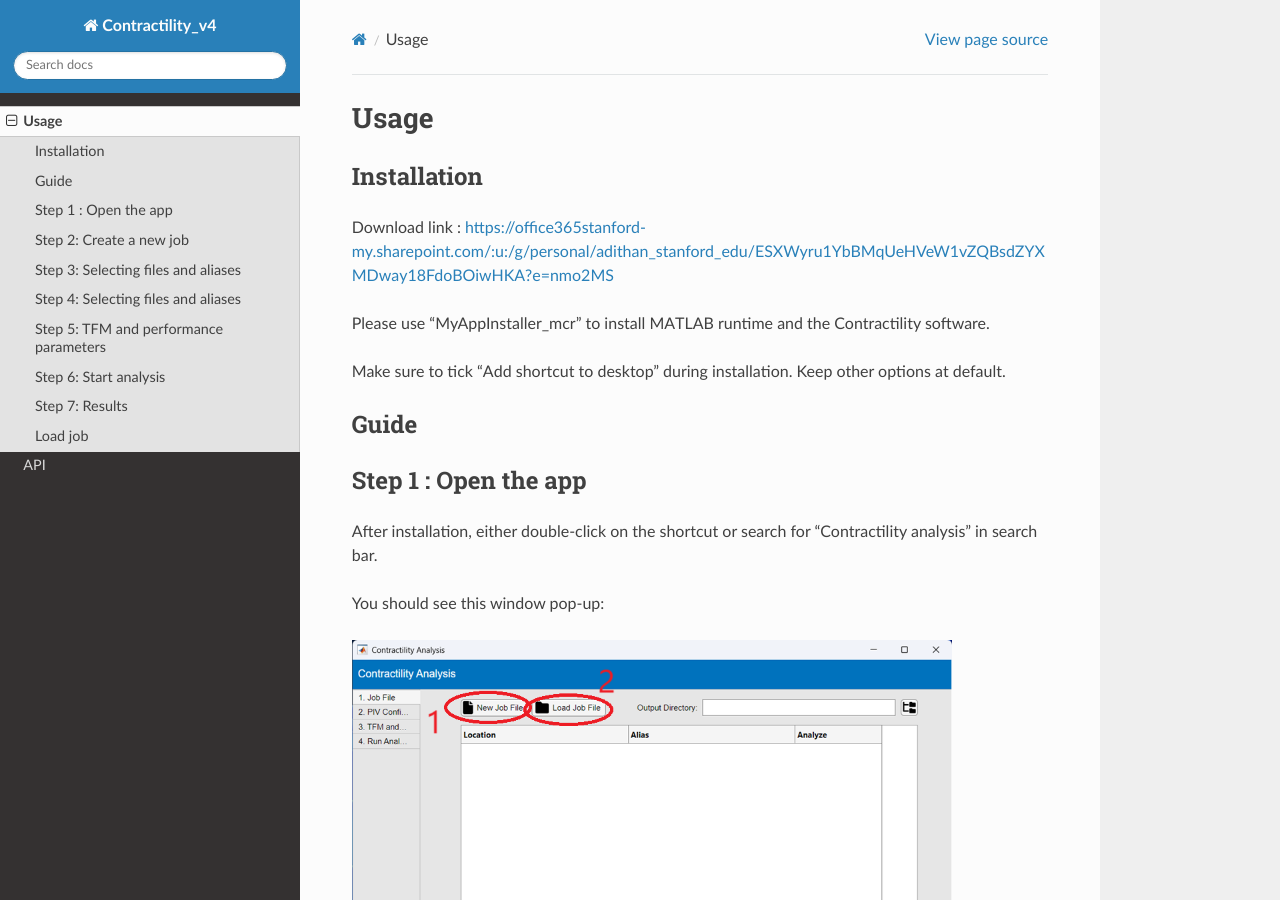
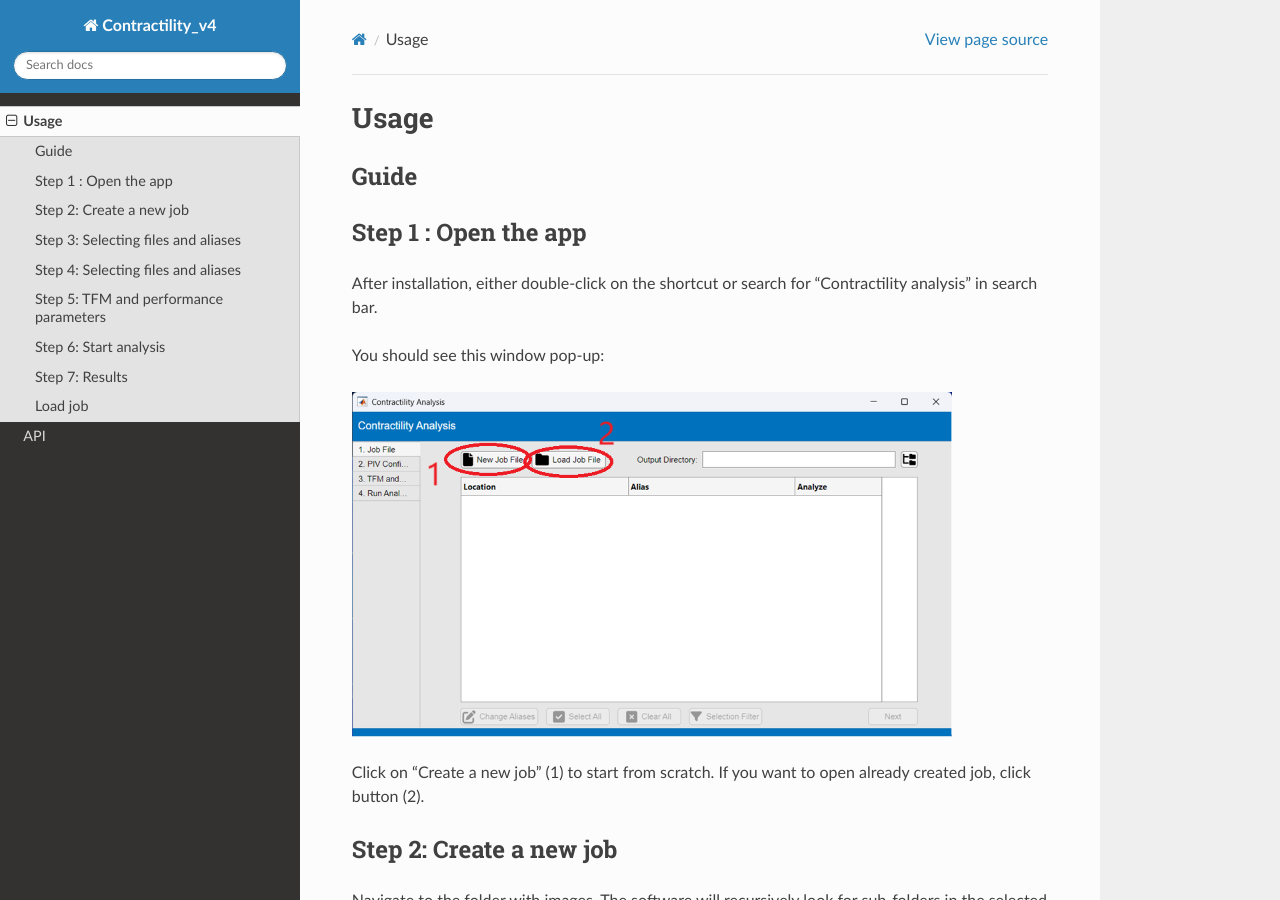
Before and after one commit to adithank/contractility-v4, a Sphinx documentation site: the page built from docs/source/usage.rst, in a window 1280 px wide and 900 px high. Built offline with Sphinx 7.4.7 and the Read the Docs theme 3.1.0, drawn with Linux system fonts in a browser that asks for light colours.

Commit message:
Update usage.rst

```diff
--- a/docs/source/usage.rst
+++ b/docs/source/usage.rst
@@ -1,17 +1,5 @@
 Usage
 =====
-
-.. _installation:
-
-Installation
-------------
-
-Download link : https://office365stanford-my.sharepoint.com/:u:/g/personal/adithan_stanford_edu/ESXWyru1YbBMqUeHVeW1vZQBsdZYXMDway18FdoBOiwHKA?e=nmo2MS
-
-Please use "MyAppInstaller_mcr" to install MATLAB runtime and the Contractility software.
-
-Make sure to tick "Add shortcut to desktop" during installation. Keep other options at default.
-
 
 
 Guide
```
